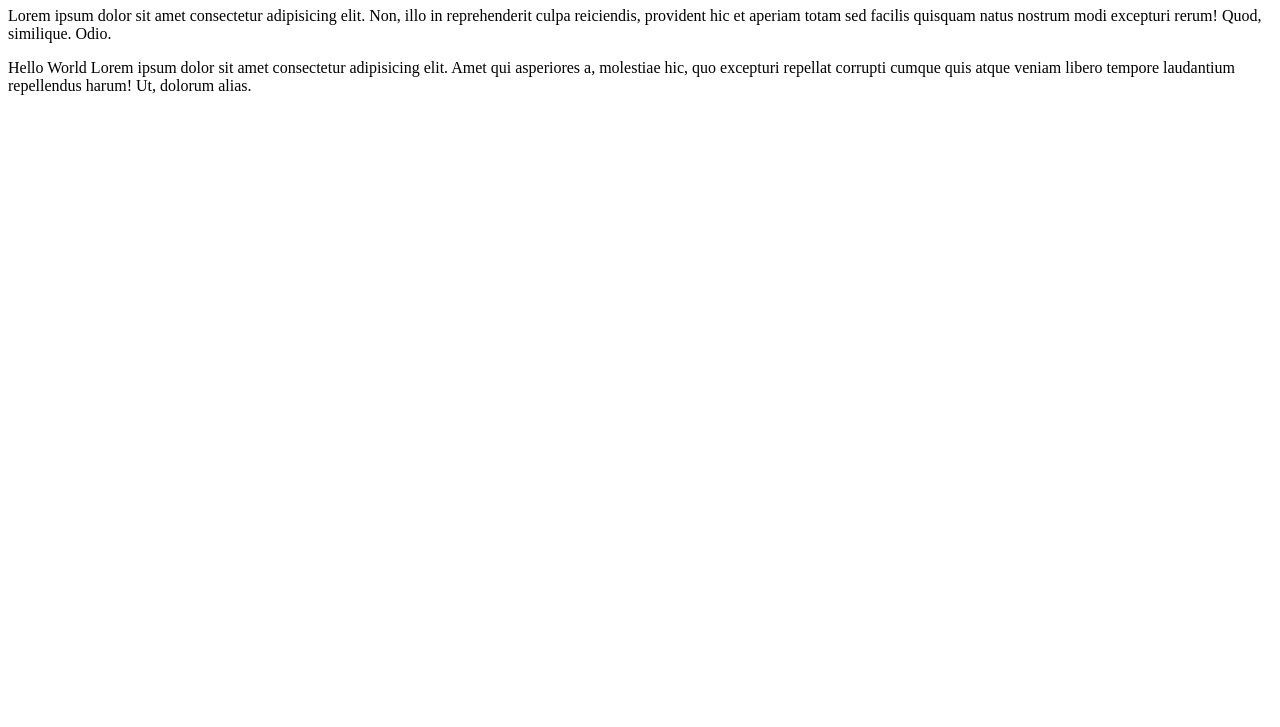
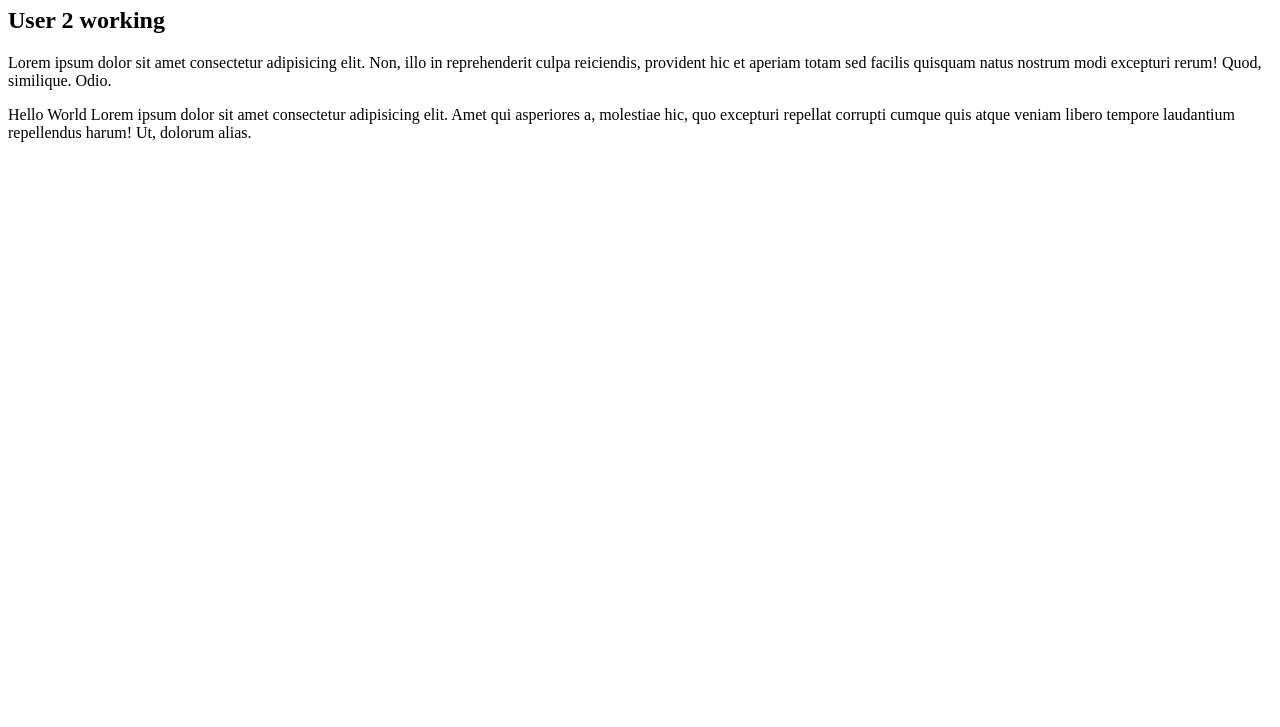
Before and after one commit to haideralishah/Batch-8-Gitlearning, a plain HTML site: page index.html in a window 1280 px wide. Shown: the part 73-800 px from the top of the page. Drawn offline with Linux system fonts and the light colour scheme.

Commit message:
new user work start

```diff
--- a/index.html
+++ b/index.html
@@ -11,6 +11,7 @@
 
 <body>
     <h1>Hello Git Learning</h1>
+    <h2>User 2 working</h2>
     <p>Lorem ipsum dolor sit amet consectetur adipisicing elit. Non, illo in reprehenderit culpa reiciendis, provident
         hic et aperiam totam sed facilis quisquam natus nostrum modi excepturi rerum! Quod, similique. Odio.</p>
 
@@ -19,6 +20,8 @@
         repellat corrupti cumque quis atque veniam libero tempore laudantium repellendus harum! Ut, dolorum alias.</p>
 
 
+
+
 </body>
 
 </html>
```
